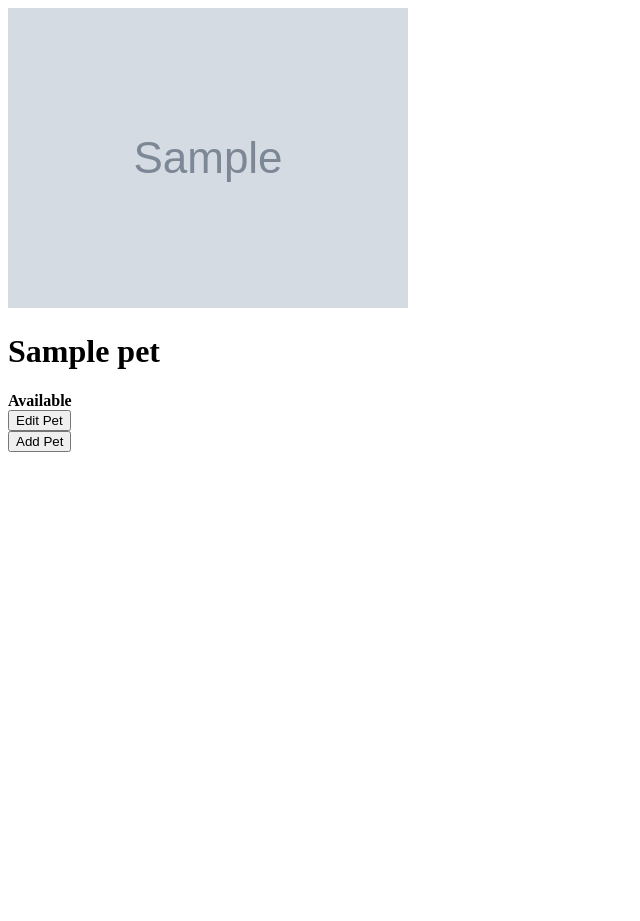
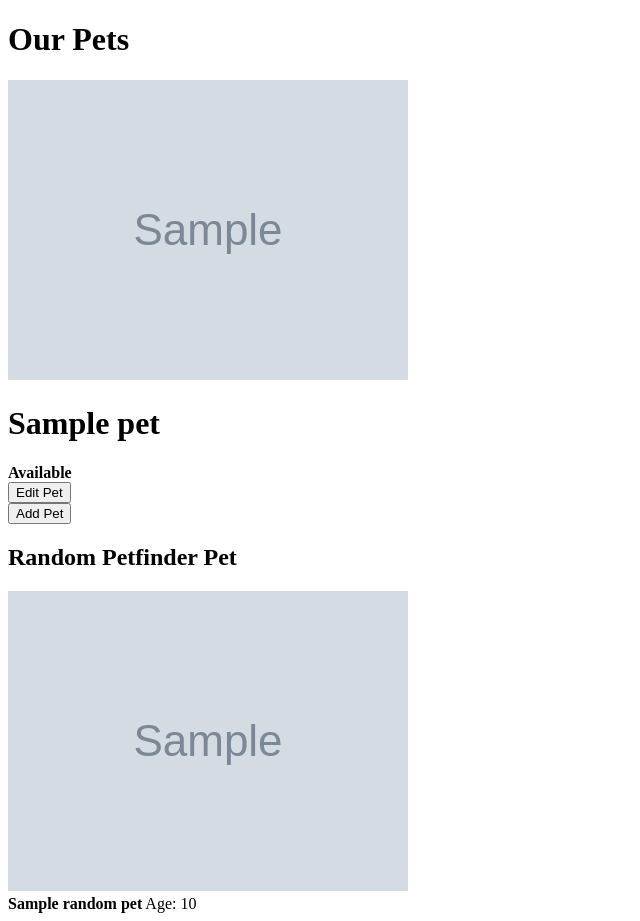
Before and after one commit to ross-brown/flask-adoption, a Flask app: template templates/home.html in a window 1280 px wide. Shown: the whole page, without its empty margins (0-640 px from the left). Before the commit the page ends 452 px from the top, so only its background shows below. Run offline with Flask 3, Linux system fonts and the light colour scheme; tables that the repository leaves empty hold one stand-in row (values such as "Sample post"); the template is opened without the code that fills it: values that come from a table or form of the project are taken from there, most other values are stand-ins (such as "Sample title", 1, 10 or a date in 2020); grey boxes marked "Sample" are stand-in pictures; a database or web service that is not in the repository returns one stand-in record (values such as "Sample title"); data that the repository does not hold is empty.

Commit message:
finished functionality for pulling and displaying random pet from petfinder API

```diff
--- a/app.py
+++ b/app.py
@@ -4,6 +4,10 @@ from flask_debugtoolbar import DebugToolbarExtension
 
 from models import db, connect_db, Pet
 from forms import AddPetForm, EditPetForm
+from petfinder import get_oauth_token, get_random_pet
+
+from dotenv import load_dotenv
+load_dotenv()
 
 PETFINDER_API_KEY = os.environ['PETFINDER_API_KEY']
 PETFINDER_SECRET = os.environ['PETFINDER_SECRET']
@@ -19,6 +23,14 @@ debug = DebugToolbarExtension(app)
 
 connect_db(app)
 
+auth_token = None
+
+@app.before_request
+def refresh_credentials():
+    """Just once, get token and store it globally."""
+    global auth_token
+    auth_token = get_oauth_token()
+
 
 @app.get("/")
 def show_homepage():
@@ -26,7 +38,12 @@ def show_homepage():
 
     pets = Pet.query.all()
 
-    return render_template("home.html", pets=pets)
+    random_pet = get_random_pet(auth_token)
+
+
+
+    return render_template("home.html", pets=pets,
+                           random_pet = random_pet)
 
 
 @app.route("/add", methods=["GET", "POST"])
--- a/petfinder.py
+++ b/petfinder.py
@@ -7,26 +7,29 @@ PETFINDER_SECRET = os.environ['PETFINDER_SECRET']
 
 
 def get_oauth_token():
-    resp = requests.get("https://api.petfinder.com/v2/oauth2/token",
-                        params={"client_id": PETFINDER_API_KEY,
-                                "client_secret": PETFINDER_SECRET})
+    resp = requests.post("https://api.petfinder.com/v2/oauth2/token",
+                        data={"client_id": PETFINDER_API_KEY,
+                                "client_secret": PETFINDER_SECRET,
+                                "grant_type":"client_credentials"})
     data = resp.json()
 
     return data["access_token"]
 
 
-TOKEN = get_oauth_token()
 
-
-def get_random_pet():
+def get_random_pet(token):
     random_index = random.randint(0, 99)
 
     resp = requests.get("https://api.petfinder.com/v2/animals?limit=100",
-                        headers={f"Authorization": "Bearer {TOKEN}"})
+                        headers={"Authorization": f"Bearer {token}"})
     data = resp.json()
 
     name = data["animals"][random_index]["name"]
     age = data["animals"][random_index]["age"]
-    photo_url = data["animals"][random_index]["primary_photo_cropped"]["small"]
+
+    if not (data["animals"][random_index]["photos"]):
+        photo_url = ''
+    else:
+        photo_url = data["animals"][random_index]["photos"][0]["small"]
 
     return {"name": name, "age": age, "photo_url": photo_url}
--- a/requirements.txt
+++ b/requirements.txt
@@ -26,6 +26,7 @@ psycopg2-binary==2.9.7
 ptyprocess==0.7.0
 pure-eval==0.2.2
 Pygments==2.16.1
+python-dotenv==1.0.0
 requests==2.31.0
 six==1.16.0
 SQLAlchemy==2.0.20
--- a/templates/home.html
+++ b/templates/home.html
@@ -5,6 +5,8 @@
 
 
 {% block content %}
+
+<h1>Our Pets</h1>
 
 {% for msg in get_flashed_messages() %}
 <p>{{ msg }}</p>
@@ -32,6 +34,11 @@
   <button>Add Pet</button>
 </form>
 
+<h2>Random Petfinder Pet</h2>
 
+<img src="{{ random_pet['photo_url'] }}" alt="random pet image">
+<div>
+<b>{{ random_pet['name']}}</b> Age: {{ random_pet['age'] }}
+</div>
 
 {% endblock %}
```
Also changed, not shown: 1 other file.
